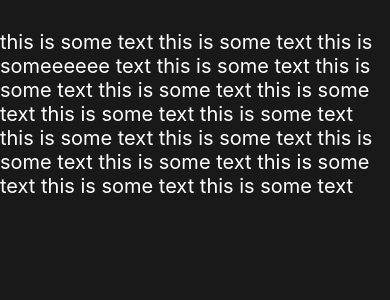
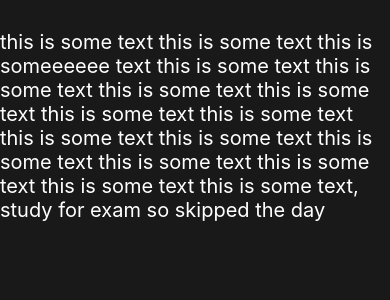
Before and after one commit to Hussain-hamim/Taskly, a React Native app: screen / in a window 390 px wide. Shown: the top 300 px of the page. Built offline with nearby package versions, Linux system fonts and the light colour scheme.

Commit message:
study for exam so skipped the day

```diff
--- a/App.js
+++ b/App.js
@@ -29,7 +29,7 @@ const BoldAndBeautiful = () => {
         text this is some text this is some text this is some text this is some
         text this is some text this is some text this is some text this is some
         text this is some text this is some text this is some text this is some
-        text
+        text, study for exam so skipped the day
       </Text>
     </View>
   );
```
